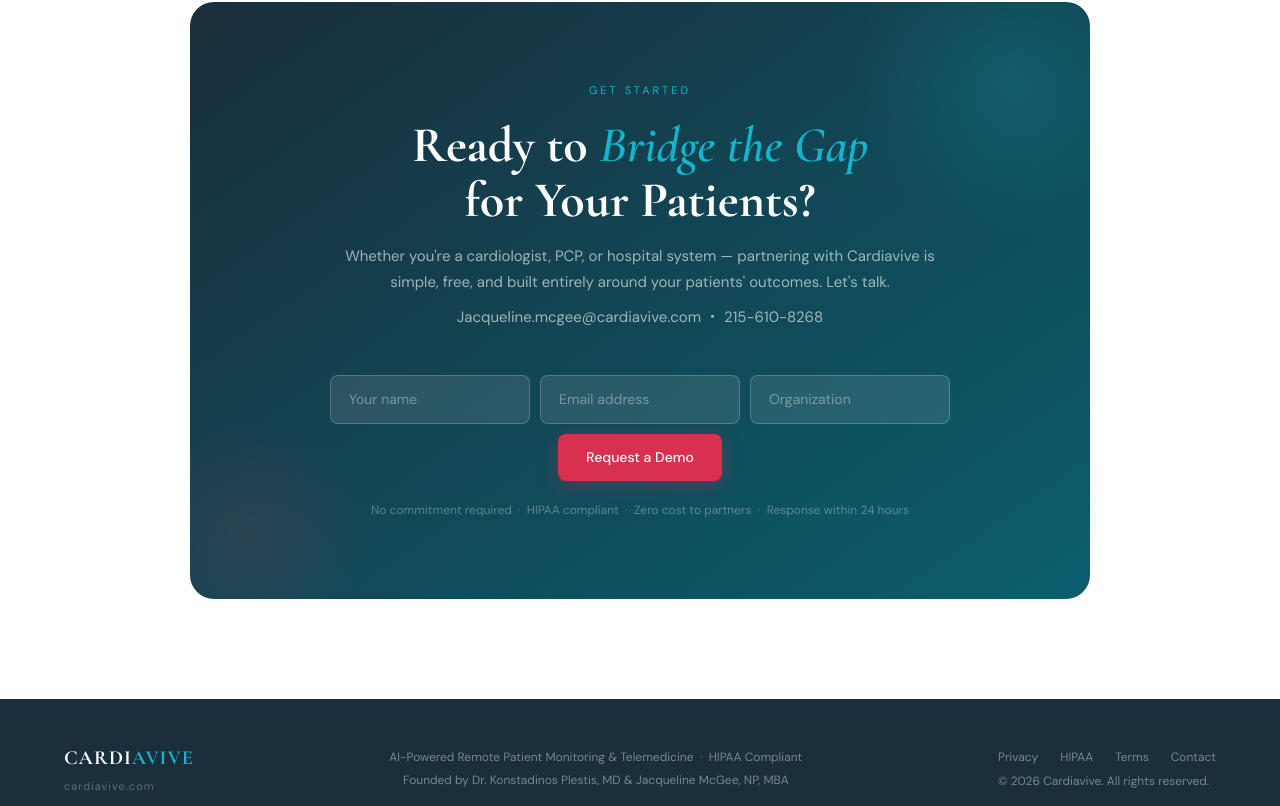
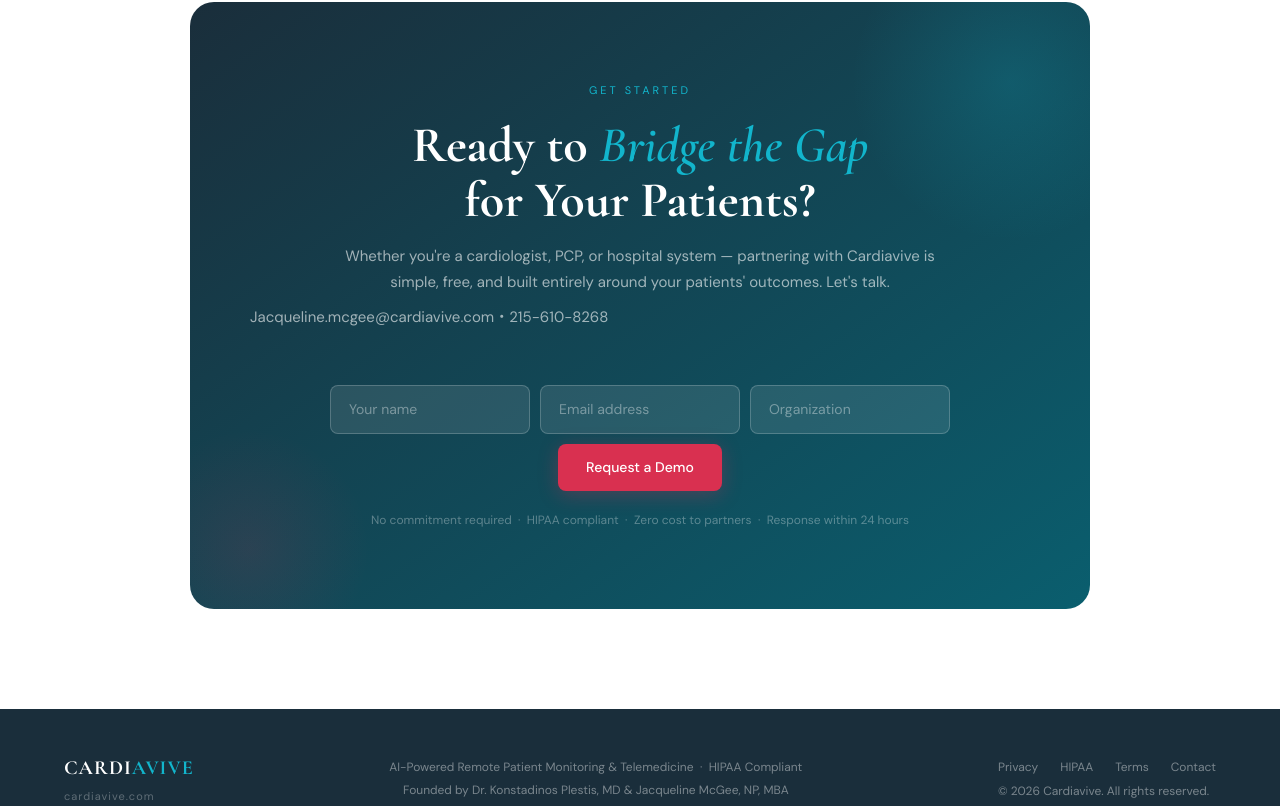
Before and after one commit to glindas-sparkle/cardiavive, a React (Vite) app: page / in a window 1280 px wide. Shown: the part 4934-5740 px from the top of the page. Built offline with nearby package versions, Linux system fonts and the light colour scheme.

Commit message:
Update Contact.jsx
added links and additional styles to additional contact information

```diff
--- a/src/components/Contact.jsx
+++ b/src/components/Contact.jsx
@@ -60,8 +60,11 @@
           simple, free, and built entirely around your patients' outcomes. Let's talk.
         </p>
         {/* ── Additional Contact Info ── */}
-        <p class="cta-sub cta-sub-additional">Jacqueline.mcgee@cardiavive.com ・ 215-610-8268
-        </p>
+        <ul class="cta-sub-additional">
+          <li><a href="mailto:Jacqueline.mcgee@cardiavive.com?subject=Cardiavive%20Contact">Jacqueline.mcgee@cardiavive.com</a></li>
+          <li class="dot">・</li>
+          <li><a href="tel:215-610-8268">215-610-8268</a></li>
+        </ul>
 
 
         {/* ── Form ── */}
```
